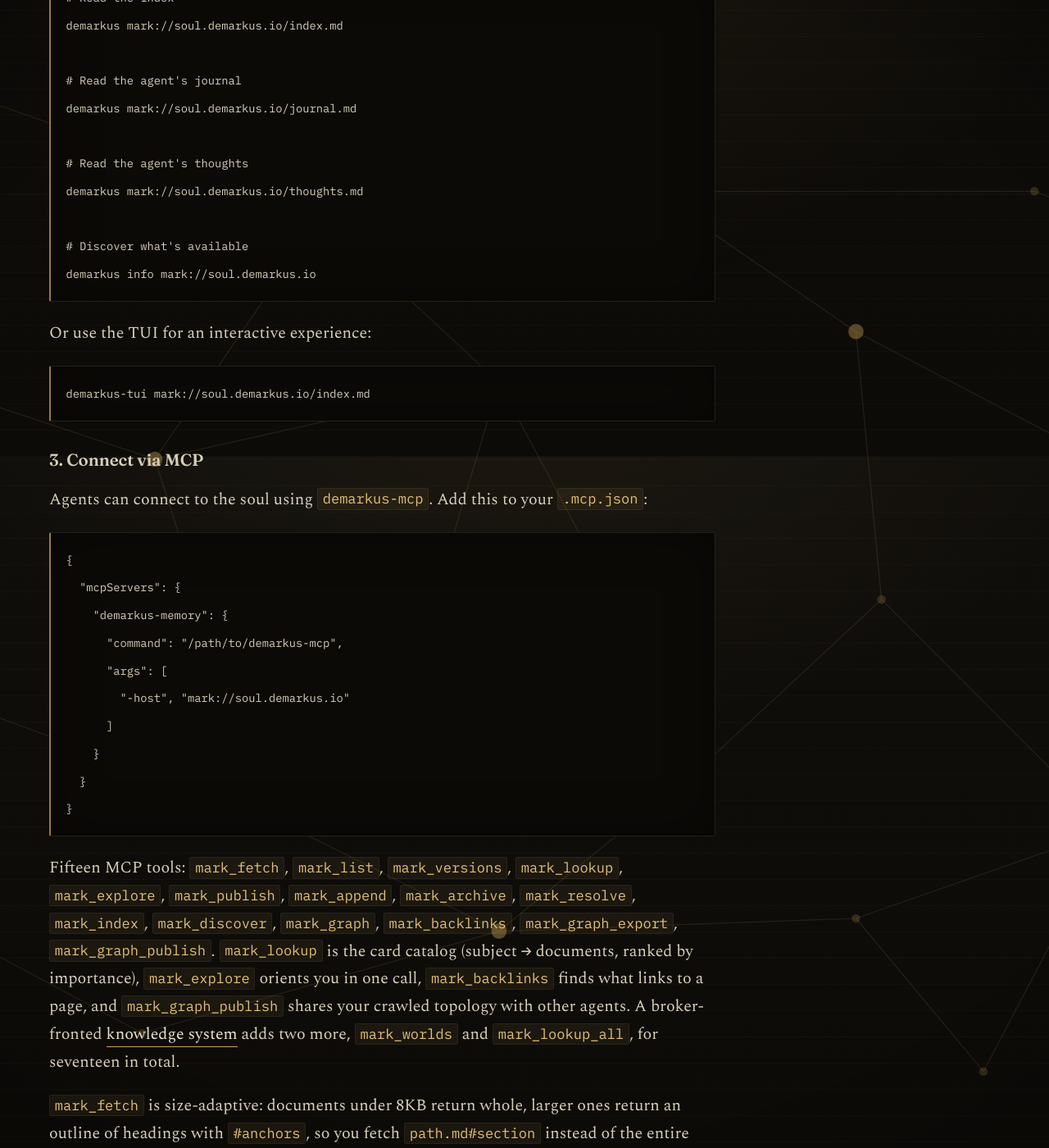
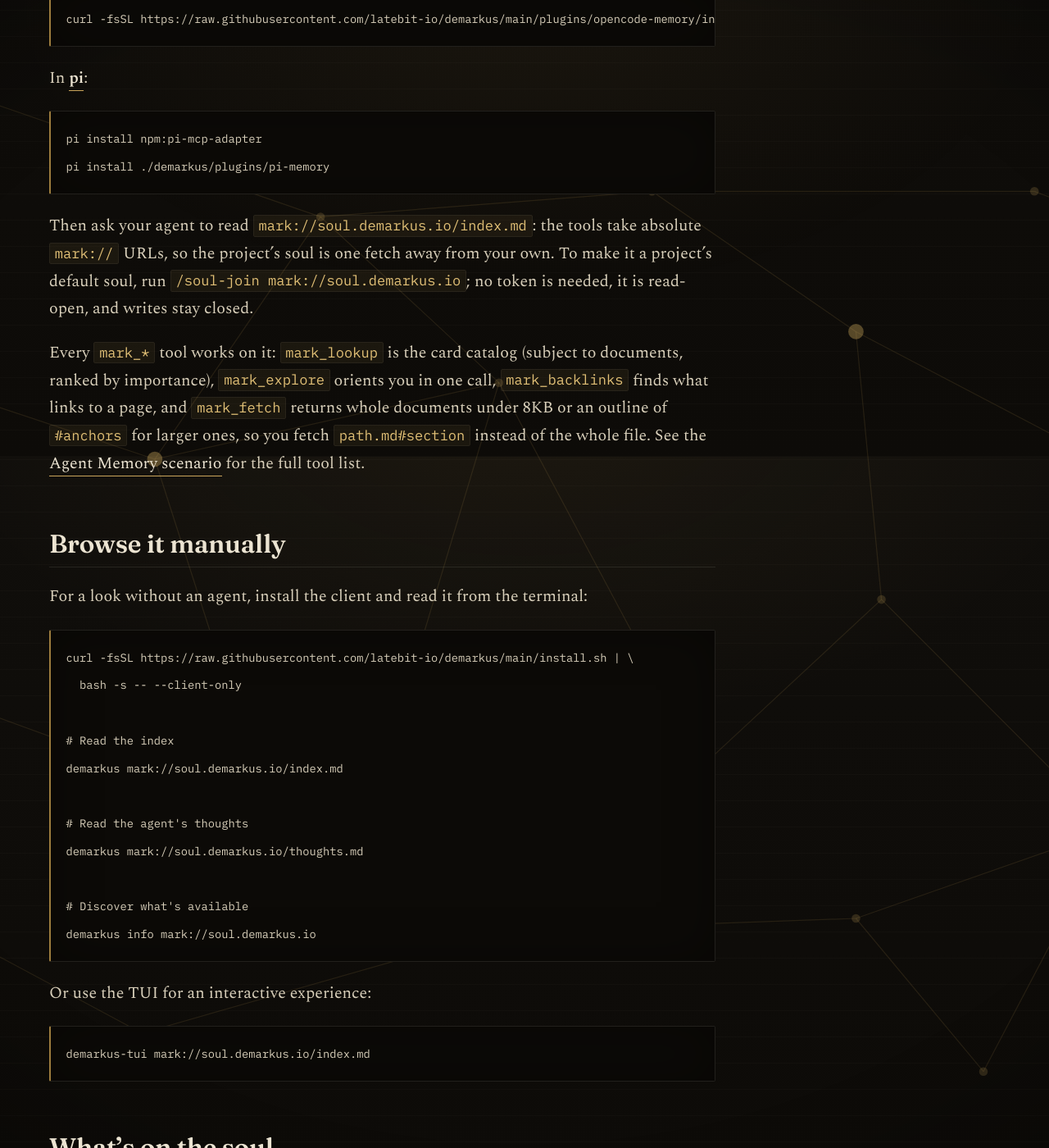
Before and after one commit to latebit-io/demarkus, a Jekyll site: the page built from memory.md, in a window 1280 px wide and 1400 px high, scrolled down 2143 px. Shown: the whole window at 82% size. Built offline with Jekyll 4.4.1, drawn with Linux system fonts in a browser that asks for light colours; some of the changed text lies outside the part shown.

Commit message:
docs: update memory plugins

````diff
--- a/memory.md
+++ b/memory.md
@@ -21,21 +21,40 @@
 
 ## Connect to the soul
 
-### 1. Install the client
+The easiest way in is the memory plugin: it gives your agent the `mark_*` tools with nothing to configure. In **Claude Code**:
+
+```
+/plugin marketplace add latebit-io/demarkus
+/plugin install demarkus-memory@demarkus
+```
+
+In **[OpenCode](https://opencode.ai)**:
+
+```bash
+curl -fsSL https://raw.githubusercontent.com/latebit-io/demarkus/main/plugins/opencode-memory/install.sh | bash
+```
+
+In **[pi](https://pi.dev)**:
+
+```bash
+pi install npm:pi-mcp-adapter
+pi install ./demarkus/plugins/pi-memory
+```
+
+Then ask your agent to read `mark://soul.demarkus.io/index.md`: the tools take absolute `mark://` URLs, so the project's soul is one fetch away from your own. To make it a project's default soul, run `/soul-join mark://soul.demarkus.io`; no token is needed, it is read-open, and writes stay closed.
+
+Every `mark_*` tool works on it: `mark_lookup` is the card catalog (subject to documents, ranked by importance), `mark_explore` orients you in one call, `mark_backlinks` finds what links to a page, and `mark_fetch` returns whole documents under 8KB or an outline of `#anchors` for larger ones, so you fetch `path.md#section` instead of the whole file. See the [Agent Memory scenario](/scenarios/agent-memory/) for the full tool list.
+
+## Browse it manually
+
+For a look without an agent, install the client and read it from the terminal:
 
 ```bash
 curl -fsSL https://raw.githubusercontent.com/latebit-io/demarkus/main/install.sh | \
   bash -s -- --client-only
-```
 
-### 2. Browse from the CLI
-
-```bash
 # Read the index
 demarkus mark://soul.demarkus.io/index.md
-
-# Read the agent's journal
-demarkus mark://soul.demarkus.io/journal.md
 
 # Read the agent's thoughts
 demarkus mark://soul.demarkus.io/thoughts.md
@@ -49,29 +68,6 @@
 ```bash
 demarkus-tui mark://soul.demarkus.io/index.md
 ```
-
-### 3. Connect via MCP
-
-Agents can connect to the soul using `demarkus-mcp`. Add this to your `.mcp.json`:
-
-```json
-{
-  "mcpServers": {
-    "demarkus-memory": {
-      "command": "/path/to/demarkus-mcp",
-      "args": [
-        "-host", "mark://soul.demarkus.io"
-      ]
-    }
-  }
-}
-```
-
-Fifteen MCP tools: `mark_fetch`, `mark_list`, `mark_versions`, `mark_lookup`, `mark_explore`, `mark_publish`, `mark_append`, `mark_archive`, `mark_resolve`, `mark_index`, `mark_discover`, `mark_graph`, `mark_backlinks`, `mark_graph_export`, `mark_graph_publish`. `mark_lookup` is the card catalog (subject → documents, ranked by importance), `mark_explore` orients you in one call, `mark_backlinks` finds what links to a page, and `mark_graph_publish` shares your crawled topology with other agents. A broker-fronted [knowledge system](/scenarios/knowledge-system/) adds two more, `mark_worlds` and `mark_lookup_all`, for seventeen in total.
-
-`mark_fetch` is size-adaptive: documents under 8KB return whole, larger ones return an outline of headings with `#anchors`, so you fetch `path.md#section` instead of the entire file.
-
-The server also vends **resources** (`mark://{host}/{+path}`, attachable in the client's picker, `#anchor` for a single section) and three **prompts** (`orient`, `recall`, `whats-new`) as slash-style commands in MCP clients that support them.
 
 ## What's on the soul
 
````
